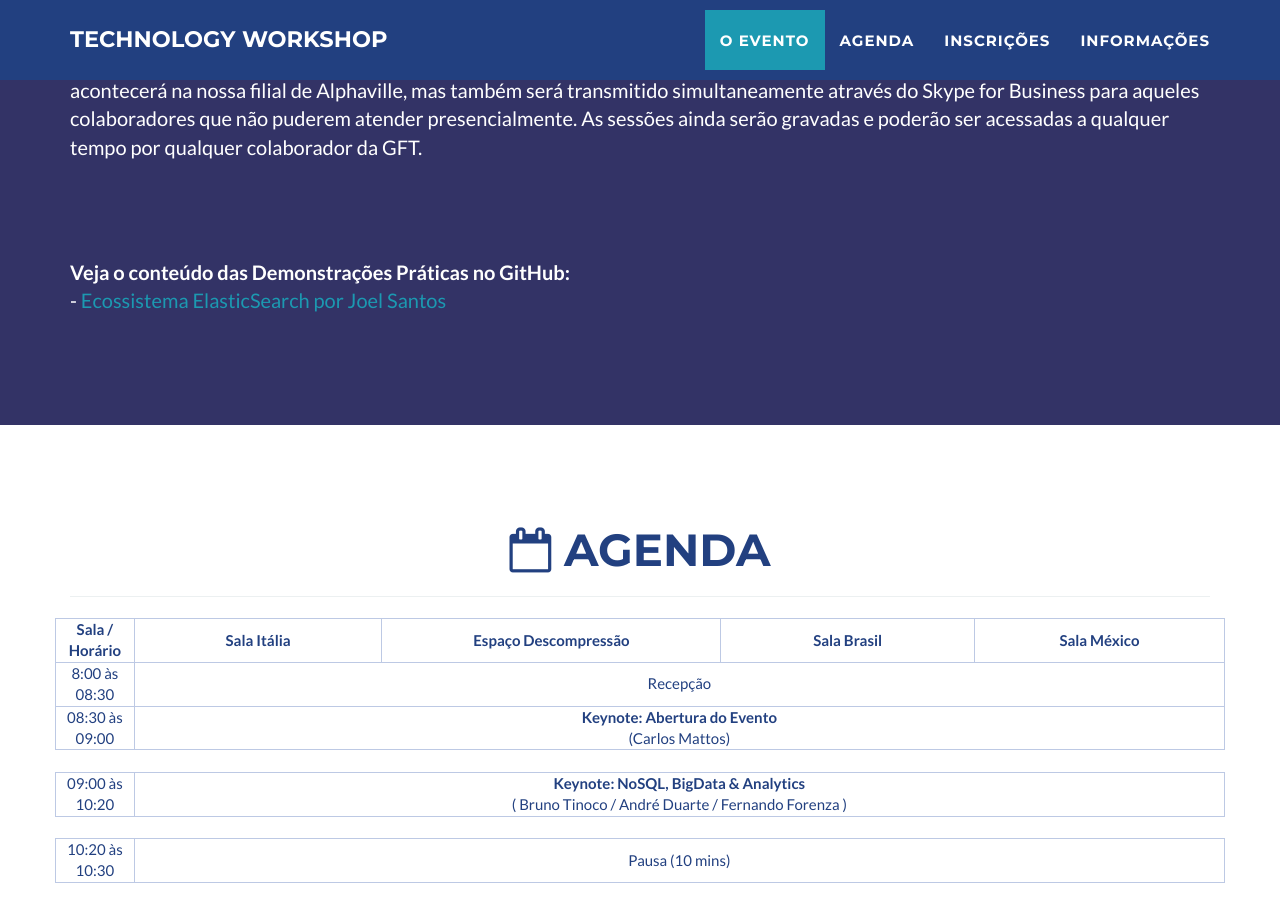
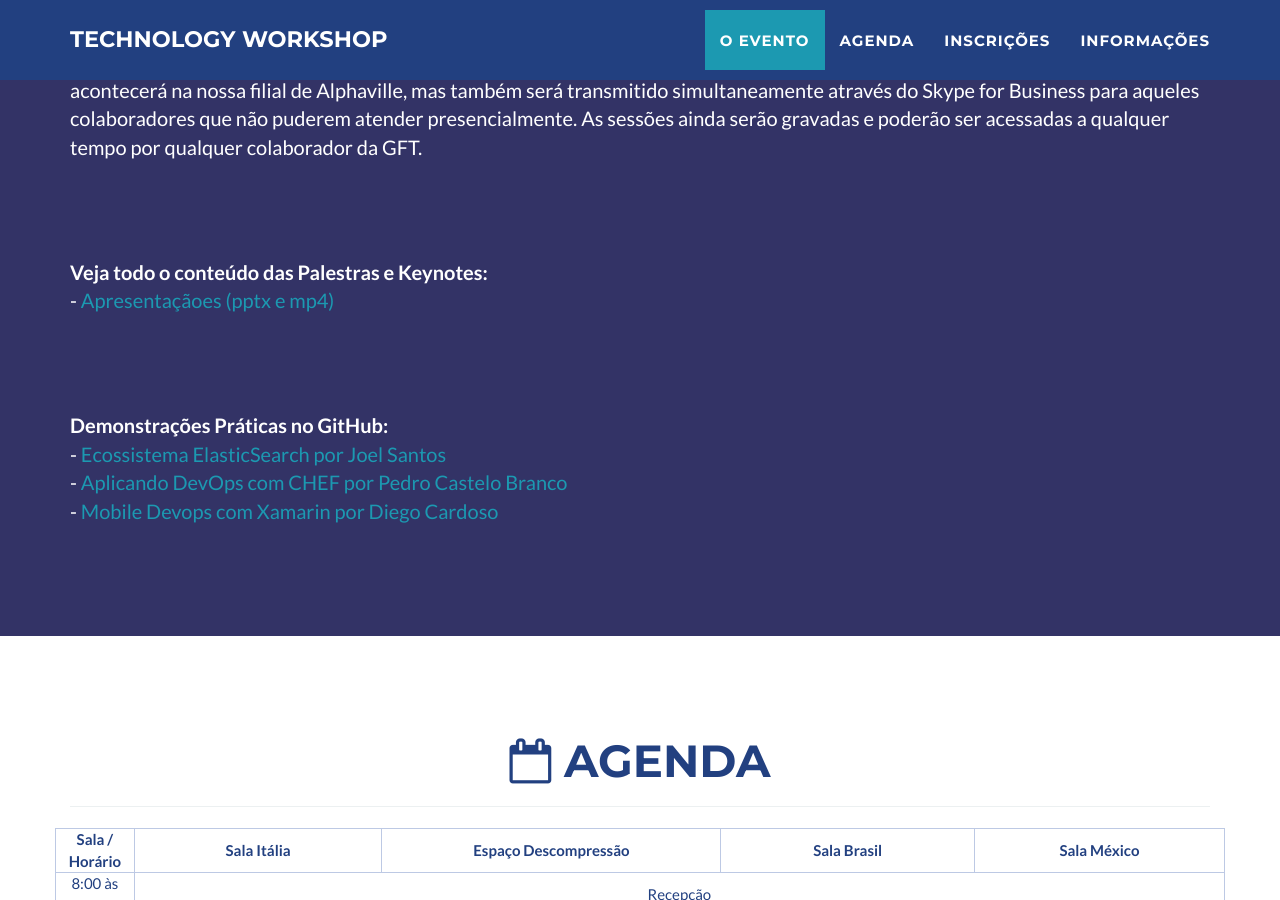
Before and after one commit to gft-technical-practices/2017-workshop-dev-bigdata, a Jekyll site: the page built from index.html, in a window 1280 px wide and 900 px high, scrolled down 1070 px. Built offline with Jekyll 4.4.1, drawn with Linux system fonts in a browser that asks for light colours.

Commit message:
Update evento.html

```diff
--- a/_includes/evento.html
+++ b/_includes/evento.html
@@ -18,11 +18,22 @@
                         Todo conteúdo será apresentado por nossos engenheiros e arquitetos com experiência profissional nos temas em questão.
                         O evento acontecerá na nossa filial de Alphaville, mas também será transmitido simultaneamente através do Skype for Business para aqueles colaboradores que não puderem atender presencialmente. As sessões ainda serão gravadas e poderão ser acessadas a qualquer tempo por qualquer colaborador da GFT.
                     </p>
+
                     <p>
                         <br/><br/><br/>
-                        <b>Veja o conteúdo das Demonstrações Práticas no GitHub:</b>
+                        <b>Veja todo o conteúdo das Palestras e Keynotes:</b>
+                        <br/>
+                        - <a href="bit.ly/gft-workshop-material" target="_blank">Apresentaçãoes (pptx e mp4)</a>
+                    </p>
+                    <p>
+                        <br/><br/><br/>
+                        <b>Demonstrações Práticas no GitHub:</b>
                         <br/>
                         - <a href="https://github.com/gft-technical-practices/Elasticsearch.client" target="_blank">Ecossistema ElasticSearch por Joel Santos</a>
+                        <br/>
+                        - <a href="https://github.com/gft-technical-practices/chef_adventure_works" target="_blank">Aplicando DevOps com CHEF por Pedro Castelo Branco</a>
+                        <br/>
+                        - <a href="https://github.com/gft-technical-practices/xamarin-mobile-devops" target="_blank">Mobile Devops com Xamarin por Diego Cardoso</a>
 
                     </p>
                 </div>
```
